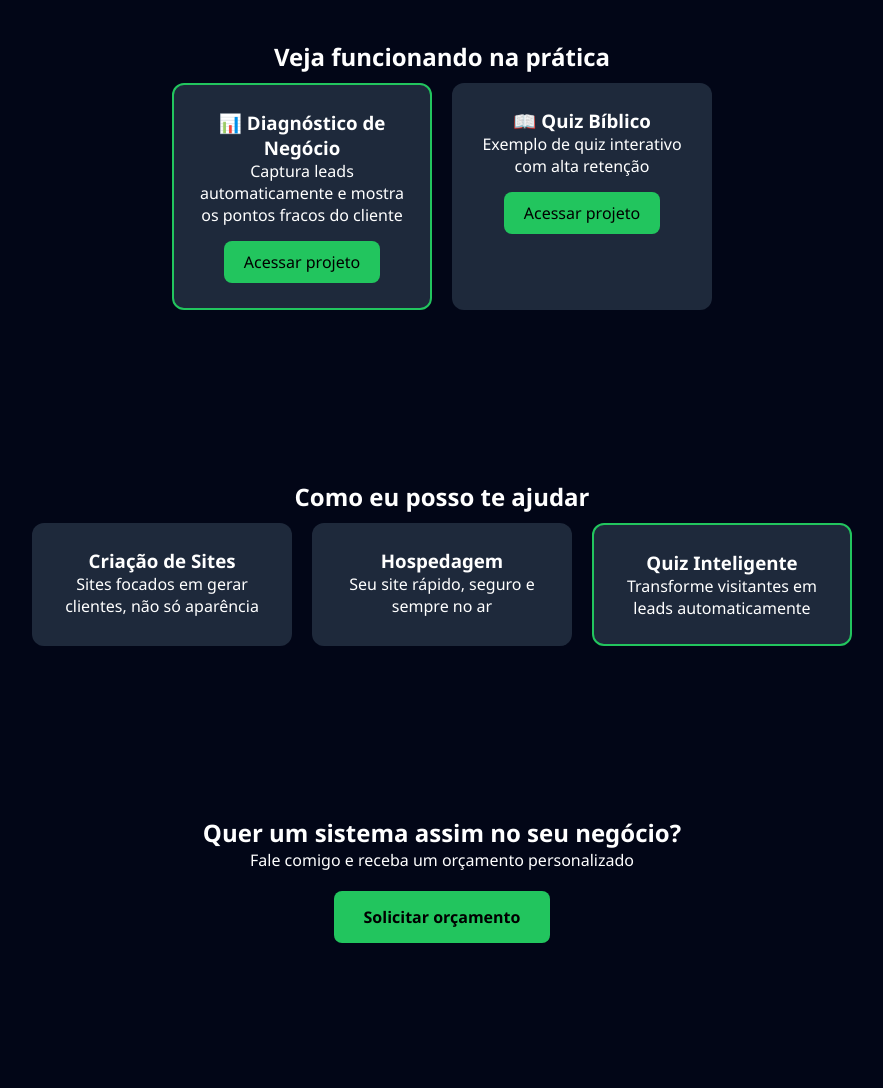
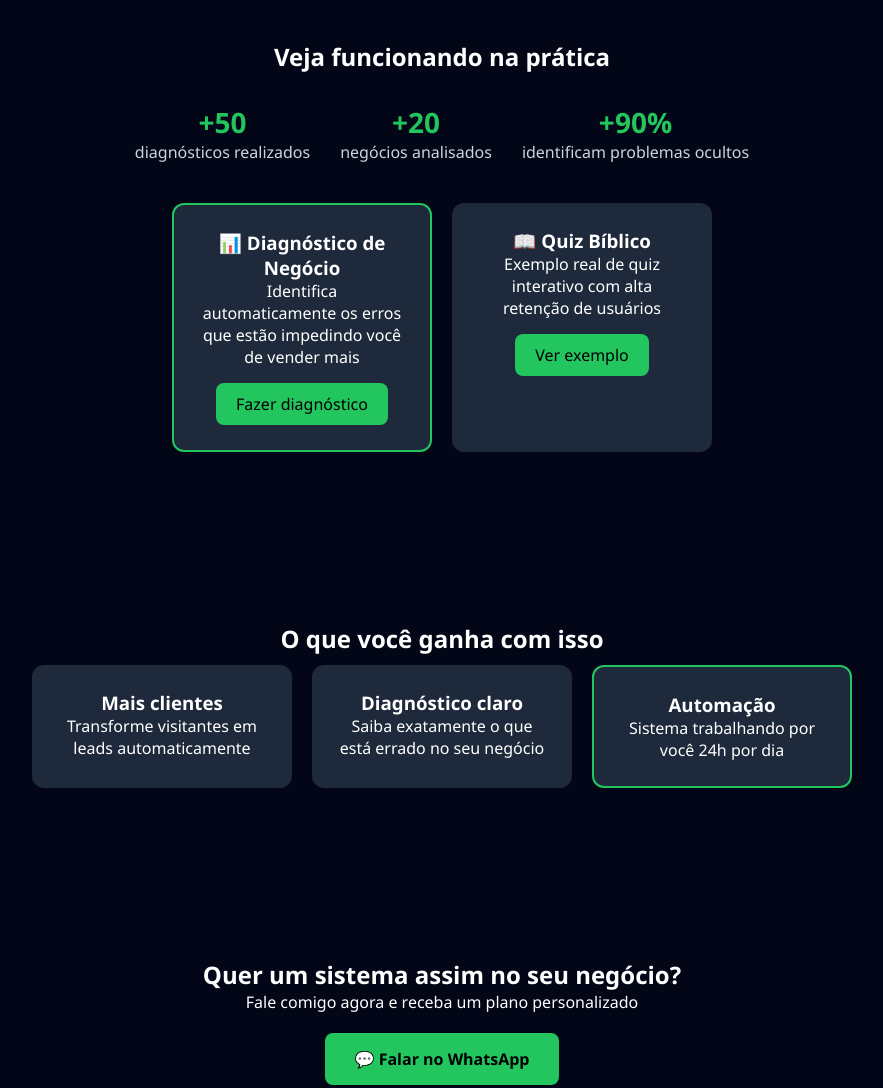
Before and after one commit to Ljr-dev/quizrocha, a website: page public/index.html in a window 1280 px wide. Shown: the part 840-1928 px from the top of the page, without its empty margins (198-1081 px from the left). Before the commit the page ends 1863 px from the top, so only its background shows below. Drawn offline with Linux system fonts and the light colour scheme.

Commit message:
Atualização: nova landing com quizzes como portfólio2

```diff
--- a/public/index.html
+++ b/public/index.html
@@ -3,7 +3,16 @@
 <head>
   <meta charset="UTF-8">
   <meta name="viewport" content="width=device-width, initial-scale=1.0">
-  <title>Quiz Rocha</title>
+
+  <!-- SEO -->
+  <title>Criação de Sites e Quiz Inteligente para Gerar Clientes | Quiz Rocha</title>
+  <meta name="description" content="Descubra por que seu negócio não gera clientes na internet. Faça um diagnóstico gratuito e transforme visitantes em leads com sites e quizzes inteligentes.">
+
+  <!-- Open Graph -->
+  <meta property="og:title" content="Diagnóstico gratuito para gerar mais clientes">
+  <meta property="og:description" content="Veja o que está travando suas vendas e receba um plano para melhorar seus resultados.">
+  <meta property="og:type" content="website">
+
   <link rel="stylesheet" href="style.css">
 </head>
 <body>
@@ -15,78 +24,92 @@
 <!-- HERO -->
 <section class="hero">
   <div class="hero-text">
-    <h1>Seu negócio está perdendo clientes todos os dias?</h1>
-    <p>Descubra em 2 minutos com um diagnóstico automático e gratuito</p>
+    <h1>Descubra por que seu negócio não está gerando clientes na internet</h1>
+
+    <p>Faça um diagnóstico gratuito em 2 minutos e veja exatamente o que está travando suas vendas</p>
 
     <div class="botoes">
       <a href="https://quiznegocio.quizrocha.com.br" class="btn principal">
-        🚀 Fazer diagnóstico agora
+        🚀 Fazer diagnóstico grátis agora
       </a>
 
-      <a href="https://quiz.quizrocha.com.br" class="btn secundario">
-        📖 Ver outro exemplo (Quiz Bíblico)
+      <a href="#prova" class="btn secundario">
+        👇 Ver como funciona
       </a>
     </div>
   </div>
 </section>
 
-<!-- PROVA / PORTFÓLIO -->
-<section class="portfolio">
+<!-- PROVA -->
+<section class="prova" id="prova">
   <h2>Veja funcionando na prática</h2>
+
+  <div class="numeros">
+    <div><strong>+50</strong><span>diagnósticos realizados</span></div>
+    <div><strong>+20</strong><span>negócios analisados</span></div>
+    <div><strong>+90%</strong><span>identificam problemas ocultos</span></div>
+  </div>
 
   <div class="portfolio-cards">
 
     <div class="portfolio-card destaque">
       <h3>📊 Diagnóstico de Negócio</h3>
-      <p>Captura leads automaticamente e mostra os pontos fracos do cliente</p>
+      <p>Identifica automaticamente os erros que estão impedindo você de vender mais</p>
       <a href="https://quiznegocio.quizrocha.com.br" target="_blank">
-        Acessar projeto
+        Fazer diagnóstico
       </a>
     </div>
 
     <div class="portfolio-card">
       <h3>📖 Quiz Bíblico</h3>
-      <p>Exemplo de quiz interativo com alta retenção</p>
+      <p>Exemplo real de quiz interativo com alta retenção de usuários</p>
       <a href="https://quiz.quizrocha.com.br" target="_blank">
-        Acessar projeto
+        Ver exemplo
       </a>
     </div>
 
   </div>
 </section>
 
-<!-- SERVIÇOS -->
-<section class="servicos">
-  <h2>Como eu posso te ajudar</h2>
+<!-- BENEFÍCIOS -->
+<section class="beneficios">
+  <h2>O que você ganha com isso</h2>
 
   <div class="cards">
-
     <div class="card">
-      <h3>Criação de Sites</h3>
-      <p>Sites focados em gerar clientes, não só aparência</p>
+      <h3>Mais clientes</h3>
+      <p>Transforme visitantes em leads automaticamente</p>
     </div>
 
     <div class="card">
-      <h3>Hospedagem</h3>
-      <p>Seu site rápido, seguro e sempre no ar</p>
+      <h3>Diagnóstico claro</h3>
+      <p>Saiba exatamente o que está errado no seu negócio</p>
     </div>
 
     <div class="card destaque">
-      <h3>Quiz Inteligente</h3>
-      <p>Transforme visitantes em leads automaticamente</p>
+      <h3>Automação</h3>
+      <p>Sistema trabalhando por você 24h por dia</p>
     </div>
-
   </div>
 </section>
 
-<!-- CTA FINAL -->
+<!-- CTA -->
 <section class="contato">
   <h2>Quer um sistema assim no seu negócio?</h2>
-  <p>Fale comigo e receba um orçamento personalizado</p>
+  <p>Fale comigo agora e receba um plano personalizado</p>
 
-  <a href="https://wa.me/5519982144043?text=Concluí%20o%20diagnóstico%20e%20quero%20um%20site%20assim" target="_blank">
-    Solicitar orçamento
+  <a href="https://wa.me/5519982144043?text=Quero%20um%20sistema%20de%20quiz%20para%20gerar%20clientes" target="_blank">
+    💬 Falar no WhatsApp
   </a>
+</section>
+
+<!-- SEO TEXTO -->
+<section class="seo">
+  <h2>Criação de sites e geração de clientes pela internet</h2>
+  <p>
+    Desenvolvemos sites profissionais e sistemas de quiz inteligente para ajudar empresas a gerar mais clientes pela internet.
+    Com estratégias de marketing digital e automação, você transforma visitantes em oportunidades reais de venda.
+  </p>
 </section>
 
 </body>
--- a/public/style.css
+++ b/public/style.css
@@ -188,3 +188,43 @@ body {
     max-width: 320px;
   }
 }
+
+.prova {
+  text-align: center;
+  padding: 80px 20px;
+}
+
+.numeros {
+  display: flex;
+  justify-content: center;
+  gap: 30px;
+  margin: 30px 0;
+  flex-wrap: wrap;
+}
+
+.numeros div {
+  text-align: center;
+}
+
+.numeros strong {
+  font-size: 28px;
+  color: #22c55e;
+}
+
+.numeros span {
+  display: block;
+  color: #cbd5e1;
+}
+
+.beneficios {
+  text-align: center;
+  padding: 80px 20px;
+}
+
+.seo {
+  padding: 60px 20px;
+  max-width: 800px;
+  margin: auto;
+  text-align: center;
+  color: #cbd5e1;
+}
```
